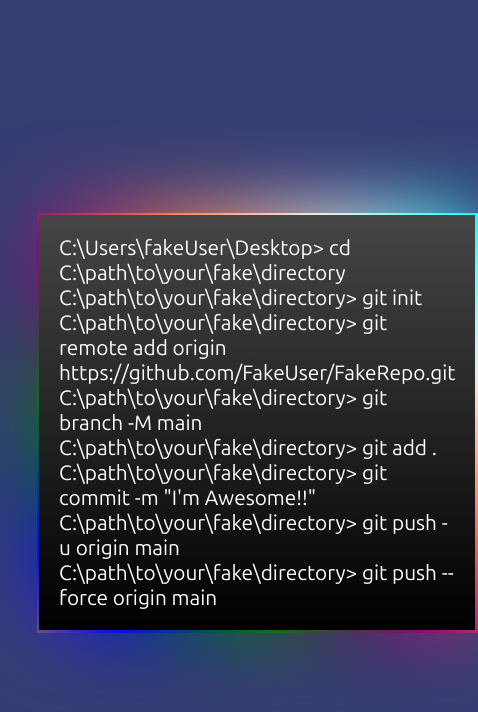
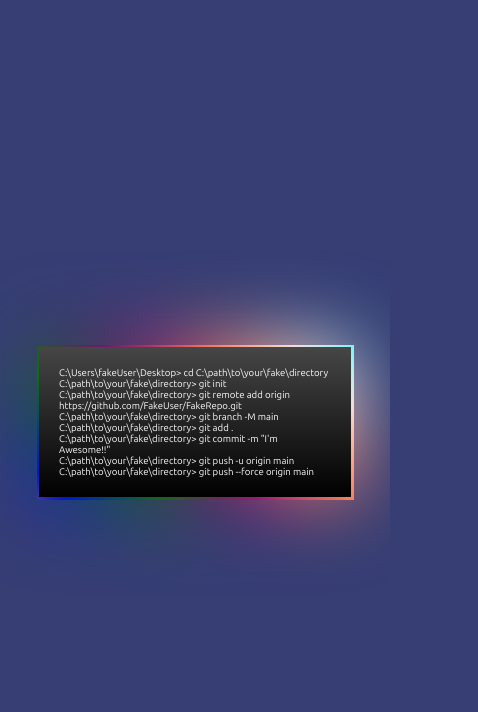
Before and after one commit to Xoli-Nxiweni/TerminalSimulation, a plain HTML site: page index.html in a window 390 px wide. Shown: the whole page, 478 px wide, since content can reach past the window. Drawn offline with Linux system fonts and the light colour scheme.

Commit message:
media query intergration

```diff
--- a/changingColors.css
+++ b/changingColors.css
@@ -10,7 +10,7 @@ body{
     display: flex;
     align-items: center;
     height: 100vh;
-    padding: 0 10%;
+    padding: 0 15%;
 }
 ::selection {
     background: #fff;
@@ -54,3 +54,19 @@ p{
 .glow::after{
     filter: blur(40px);
 }
+@media (max-width:767px) {
+    body{
+        padding: 0 10%;
+    }
+    p{
+        font-size: .9em;
+    }
+}
+@media (max-width:395px) {
+    body{
+        padding: 0 10%;
+    }
+    p{
+        font-size: .6em;
+    }
+}
```
